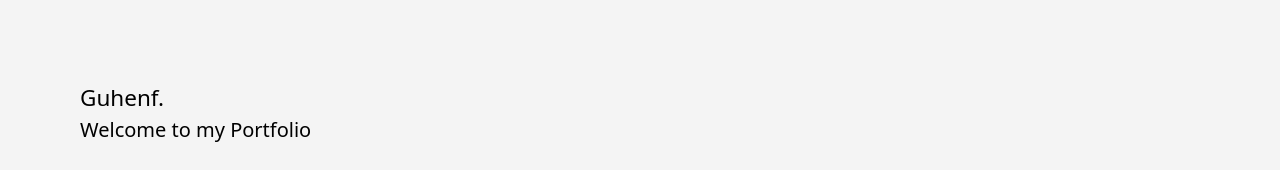
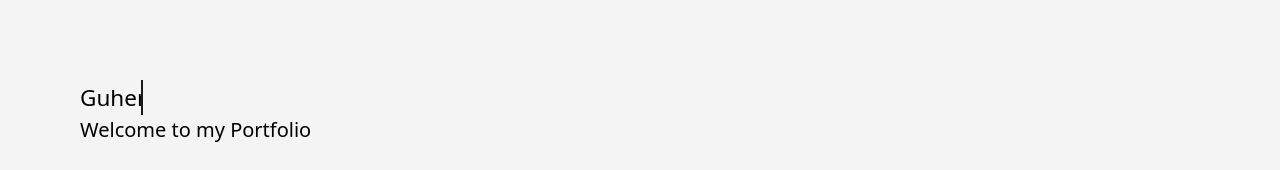
Before and after one commit to guhenf/Guhenf, a React (Vite) app: page / in a window 1280 px wide. Shown: the top 170 px of the page. Built offline with nearby package versions, Linux system fonts and the light colour scheme; no server answers.

Commit message:
keyframes em Header

```diff
--- a/src/html/header.tsx
+++ b/src/html/header.tsx
@@ -3,7 +3,7 @@ import React from 'react'
 function Header() {
   return (
     <header>
-      <h1 className='text-lg'>Guhenf.</h1>
+      <h1 className='text-lg typing-effect'>Guhenf.</h1>
       <h2>Welcome to my Portfolio</h2>
     </header>
   )
--- a/src/index.css
+++ b/src/index.css
@@ -12,3 +12,32 @@ a {
   font-size: 20px;
   padding: 4rem 4rem 1rem 4rem;
 }
+
+@keyframes typing {
+  0% {
+    width: 0;
+  }
+  50% {
+    width: 5rem;
+  }
+  100% {
+    width: 0;
+  }
+}
+
+@keyframes blink {
+  0%,
+  100% {
+    border-color: transparent;
+  }
+  50% {
+    border-color: black;
+  }
+}
+
+.typing-effect {
+  overflow: hidden;
+  border-right: 2px solid black;
+  white-space: nowrap;
+  animation: typing 8s steps(8, start) infinite, blink 0.75s infinite;
+}
```
